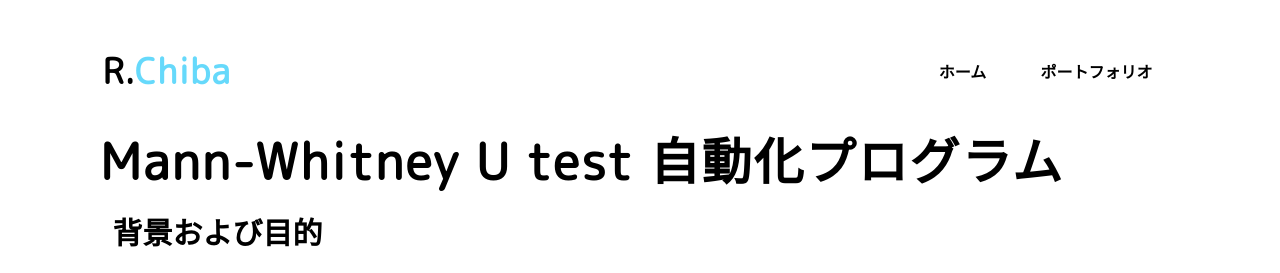
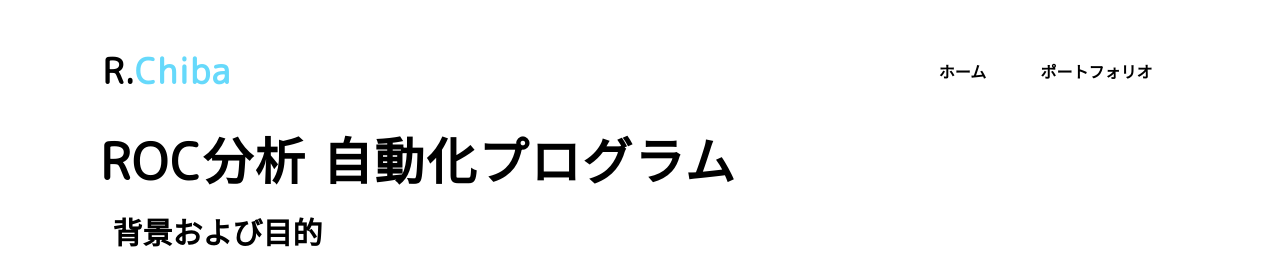
Before and after one commit to R-Chiba-01/portfolio2, a plain HTML site: page index.html in a window 1280 px wide. Shown: the top 273 px of the page. Drawn offline with Linux system fonts and the light colour scheme.

Commit message:
Update index.html

```diff
--- a/index.html
+++ b/index.html
@@ -19,7 +19,7 @@
     </nav>
 
   <div class="content">
-    <h4>Mann-Whitney U test 自動化プログラム</h4>
+    <h4>ROC分析 自動化プログラム</h4>
   </div>
 </div>
 
```
